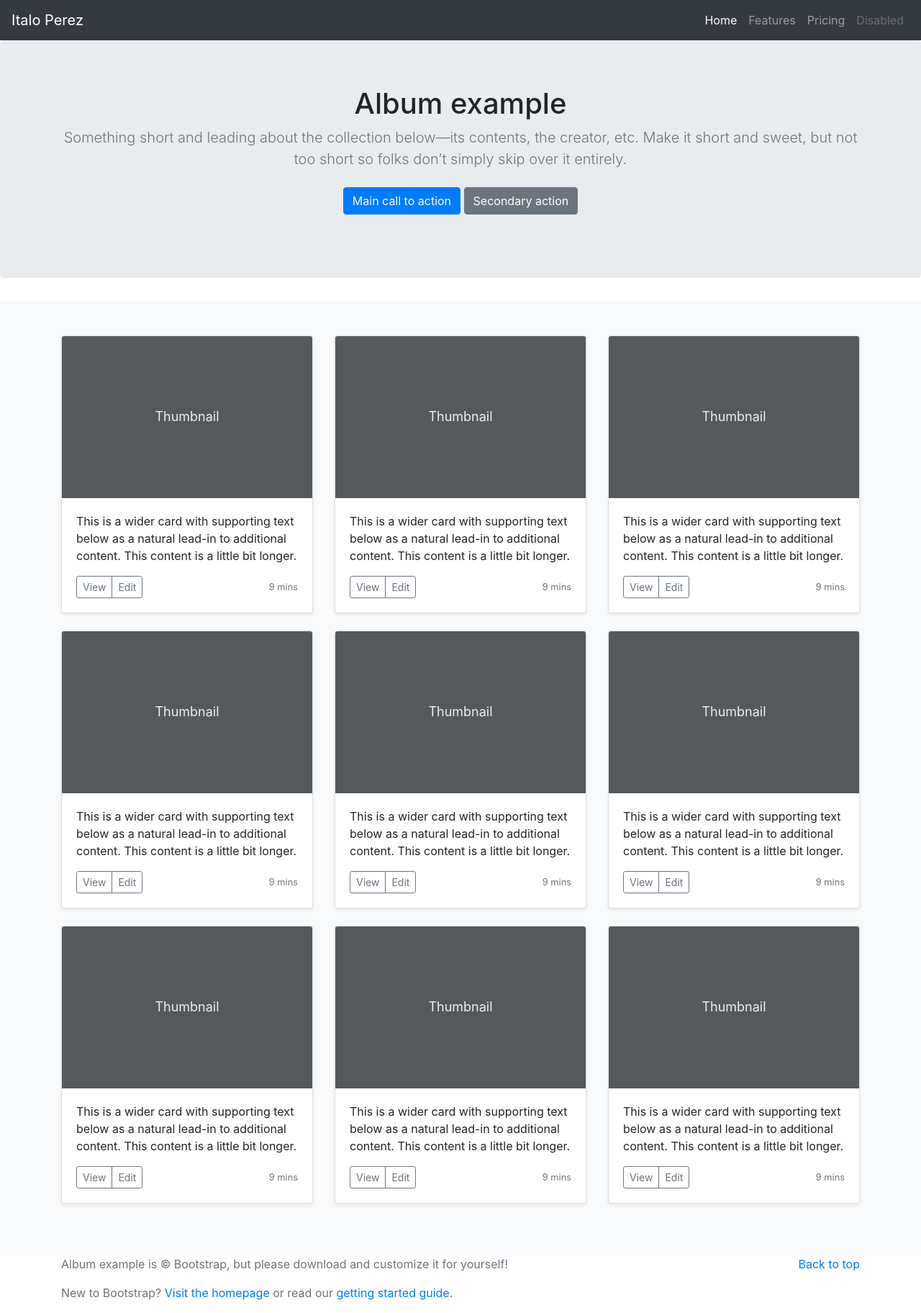
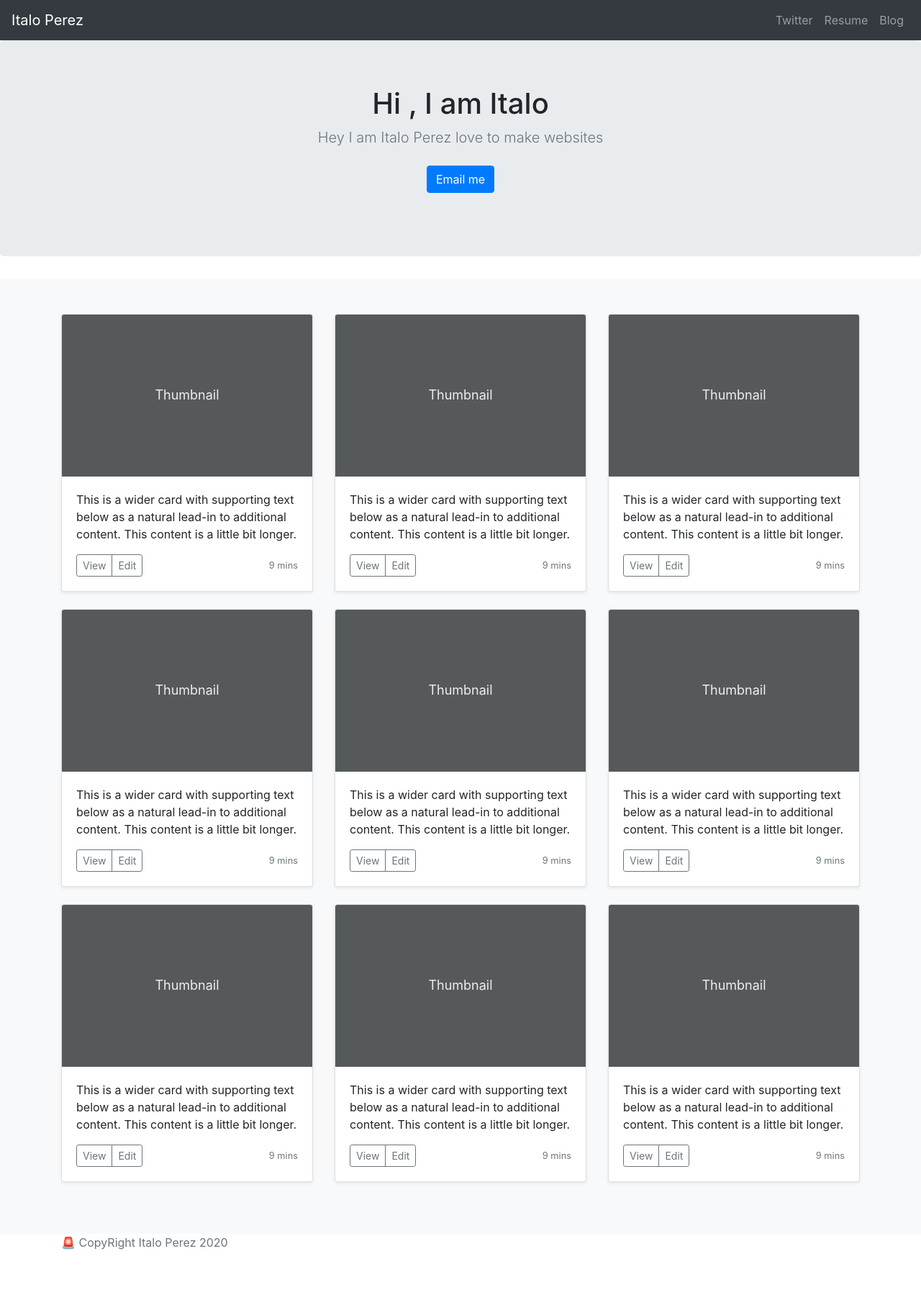
Before and after one commit to ItaloPerez2019/blogPorfolioApp, a Django app: page / in a window 1280 px wide. Shown: the whole page at 72% size. After the commit the page ends 1736 px from the top, so only its background shows below. Run offline with Django 3.2, Linux system fonts and the light colour scheme; some libraries are stand-ins or nearby versions.

Commit message:
footer added

```diff
--- a/jobs/templates/jobs/home.html
+++ b/jobs/templates/jobs/home.html
@@ -67,17 +67,14 @@
   </button>
   <div class="collapse navbar-collapse" id="navbarNav">
     <ul class="navbar-nav ml-auto">
-      <li class="nav-item active">
-        <a class="nav-link" href="#">Home <span class="sr-only">(current)</span></a>
+
+        <a class="nav-link" href="#">Twitter</a>
       </li>
       <li class="nav-item">
-        <a class="nav-link" href="#">Features</a>
+        <a class="nav-link" href="#">Resume</a>
       </li>
       <li class="nav-item">
-        <a class="nav-link" href="#">Pricing</a>
-      </li>
-      <li class="nav-item">
-        <a class="nav-link disabled" href="#" tabindex="-1" aria-disabled="true">Disabled</a>
+        <a class="nav-link" href="#">Blog</a>
       </li>
     </ul>
   </div>
@@ -90,11 +87,10 @@
 
   <section class="jumbotron text-center">
     <div class="container">
-      <h1>Album example</h1>
-      <p class="lead text-muted">Something short and leading about the collection below—its contents, the creator, etc. Make it short and sweet, but not too short so folks don’t simply skip over it entirely.</p>
+      <h1>Hi , I am Italo </h1>
+      <p class="lead text-muted">Hey I am Italo Perez love to make websites</p>
       <p>
-        <a href="#" class="btn btn-primary my-2">Main call to action</a>
-        <a href="#" class="btn btn-secondary my-2">Secondary action</a>
+        <a href="mailto:iperezmba@gmail.com" class="btn btn-primary my-2">Email me</a>
       </p>
     </div>
   </section>
@@ -248,11 +244,8 @@
 
 <footer class="text-muted">
   <div class="container">
-    <p class="float-right">
-      <a href="#">Back to top</a>
-    </p>
-    <p>Album example is &copy; Bootstrap, but please download and customize it for yourself!</p>
-    <p>New to Bootstrap? <a href="https://getbootstrap.com/">Visit the homepage</a> or read our <a href="/docs/4.4/getting-started/introduction/">getting started guide</a>.</p>
+
+<p>🚨 CopyRight Italo Perez {% now "Y" %}</p>
   </div>
 </footer>
 <script src="https://code.jquery.com/jquery-3.4.1.slim.min.js" integrity="sha384-J6qa4849blE2+poT4WnyKhv5vZF5SrPo0iEjwBvKU7imGFAV0wwj1yYfoRSJoZ+n" crossorigin="anonymous"></script>
```
